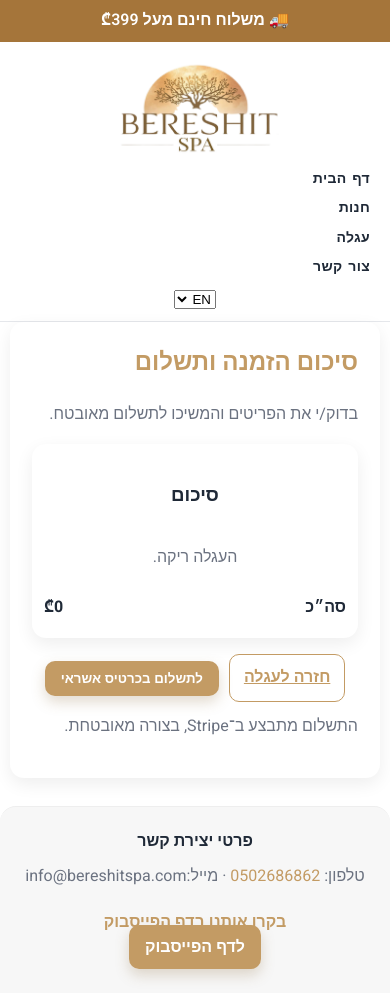
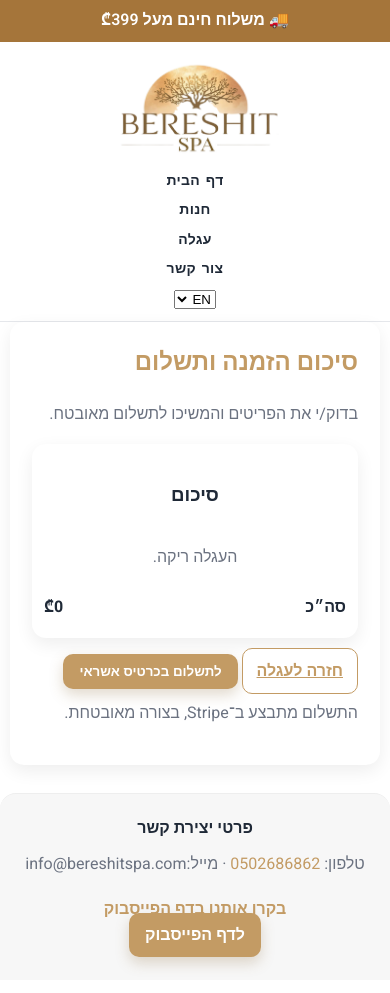
Before and after one commit to itayefraim8/bereshitspa-website, a website: page public/checkout.html in a window 390 px wide. Drawn offline with Linux system fonts and the light colour scheme.

Commit message:
Update styles.css

```diff
--- a/public/styles.css
+++ b/public/styles.css
@@ -131,15 +131,6 @@ p{ color:var(--text) }
 }
 .btn-outline:hover{ background:rgba(140,106,60,.06) }
 .btn-outline:active{ transform:translateY(1px) }
-
-/* ✅ שורת כפתורי פעולה (למשל כפתור חנות) – ממורכזת בכל הרזולוציות */
-.cta-row{
-  display:flex;
-  flex-wrap:wrap;
-  gap:10px;
-  justify-content:center;
-  align-items:center;
-}
 
 /* ============================
    Hero
@@ -406,7 +397,7 @@ footer a:hover{ text-decoration:underline }
   transition: transform .15s ease, box-shadow .15s ease, background .15s ease;
 }
 
-qbtn:hover {
+.qbtn:hover {
   transform: translateY(-1px);
   background: var(--brand-2, #a5753a);
   box-shadow: 0 6px 16px rgba(0,0,0,.10);
@@ -854,14 +845,10 @@ qbtn:hover {
   }
 }
 
-/* מובייל קטן – תפריט בעמודה אחת, כרטיס אחד בשורה, טקסטים יותר קומפקטיים
-   ✅ כאן דואגים גם לכך שהדגלים וכפתור החנות/CTA יהיו ממורכזים בגלאקסי */
+/* מובייל קטן – כפתורי ניווט ממורכזים (כולל חנות), כרטיס אחד בשורה, טקסטים קומפקטיים */
 @media (max-width: 540px) {
   .header-inner {
     padding-inline: 10px;
-    flex-direction: column;   /* לוגו למעלה, מתחתיו תפריט ואז דגלים */
-    align-items: center;
-    gap: 6px;
   }
 
   .logo {
@@ -870,22 +857,18 @@ qbtn:hover {
 
   .main-nav {
     flex-direction: column;
-    align-items: stretch;
+    align-items: center;          /* מרכז את כל הכפתורים, כולל "חנות" */
   }
 
   .main-nav > .nav-item {
-    flex: 1 1 auto;
+    flex: 0 0 auto;
   }
 
   .navlink {
     font-size: 14px;
-    padding: 8px 10px;
-  }
-
-  /* דגלים – מתחת לניווט ובמרכז, מתאים למסכים צרים (גלאקסי וכו') */
-  .lang-switch {
-    margin-top: 4px;
-    justify-content: center;
+    padding: 8px 16px;
+    width: auto;                  /* לא תופס 100% רוחב */
+    min-width: min(240px, 100%);  /* כפתור נוח במרכז גם בגלאקסי */
   }
 
   .container {
@@ -914,11 +897,6 @@ qbtn:hover {
 
   .why-us-section {
     padding: 32px 12px;
-  }
-
-  /* כפתורי CTA (כולל כפתור חנות) תמיד ממורכזים במסך צר */
-  .cta-row{
-    justify-content:center;
   }
 }
 
@@ -1132,9 +1110,9 @@ qbtn:hover {
   }
 }
 
-/* ============================
-   Booking Modal – הזמנת טיפול (Luxury)
-   ============================ */
+/* =========================
+   Booking Modal – עיצוב חלון ההזמנה (Luxury)
+   ========================= */
 
 .booking-modal{
   position:fixed;
@@ -1499,7 +1477,7 @@ body.cancel-page{
   }
 }
 
-/* מתג שפה כללי (דגלים בראש האתר) */
+/* ===== מתגי שפה (דגלים) ===== */
 .lang-switch {
   display: flex;
   gap: 8px;
@@ -1537,6 +1515,20 @@ body.cancel-page{
   opacity: 1;
   border: 2px solid var(--brand);
   border-radius: 6px;
+}
+
+/* התאמה לגלאקסי / מובייל קטן – דגלים במרכז ושבירת שורה נעימה */
+@media (max-width: 540px) {
+  .lang-switch {
+    justify-content: center;
+    flex-wrap: wrap;
+    row-gap: 4px;
+  }
+
+  .lang-btn {
+    width: 28px;
+    height: 20px;
+  }
 }
 
 .why-slider {
```
